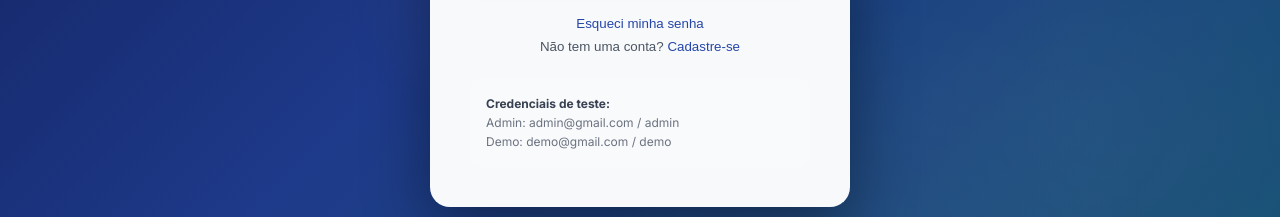
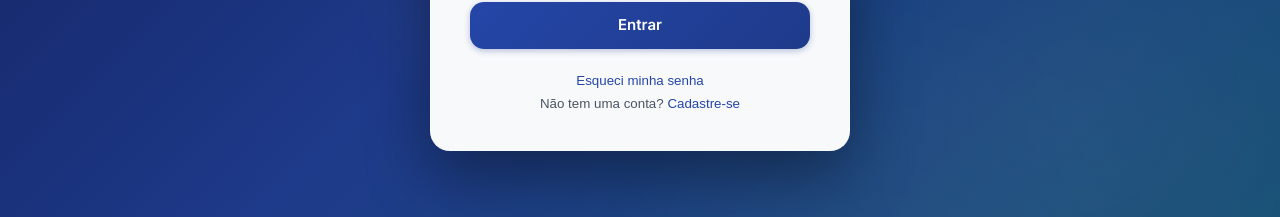
Before and after one commit to silvabarros0318-cell/Gstor-de-Estoque, a React (Vite) app: page /login in a window 1280 px wide. Shown: the part 565-782 px from the top of the page. Built offline with nearby package versions, Linux system fonts and the light colour scheme; no server answers.

Commit message:
fix: clean login screen and improve edge function error messages

```diff
--- a/src/pages/Login.tsx
+++ b/src/pages/Login.tsx
@@ -223,11 +223,6 @@ export default function LoginPage() {
             )}
           </div>
 
-          <div style={{ marginTop: '1.5rem', padding: '1rem', background: 'var(--neutral-50)', borderRadius: '10px', fontSize: '0.75rem', color: 'var(--neutral-500)' }}>
-            <strong style={{ color: 'var(--neutral-700)' }}>Credenciais de teste:</strong><br />
-            Admin: admin@gmail.com / admin<br />
-            Demo: demo@gmail.com / demo
-          </div>
         </div>
       </div>
     </div>
```
